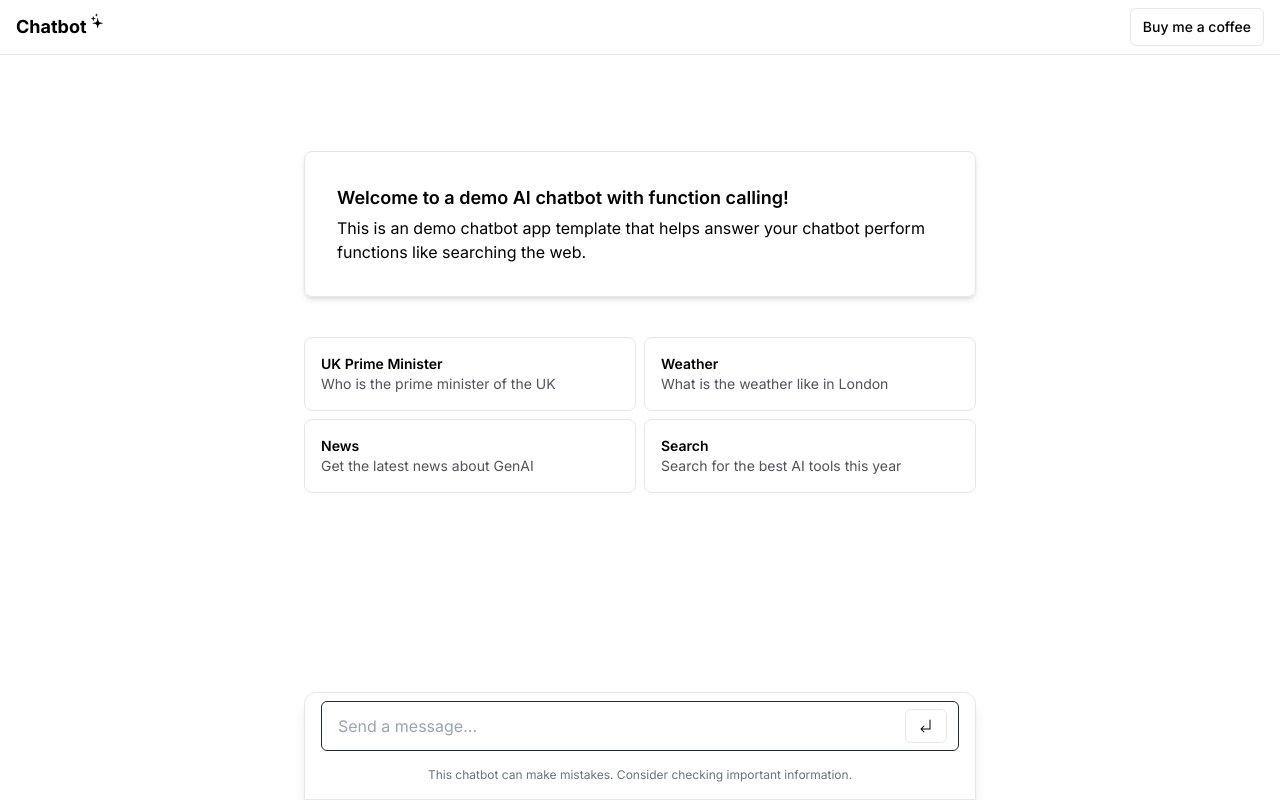
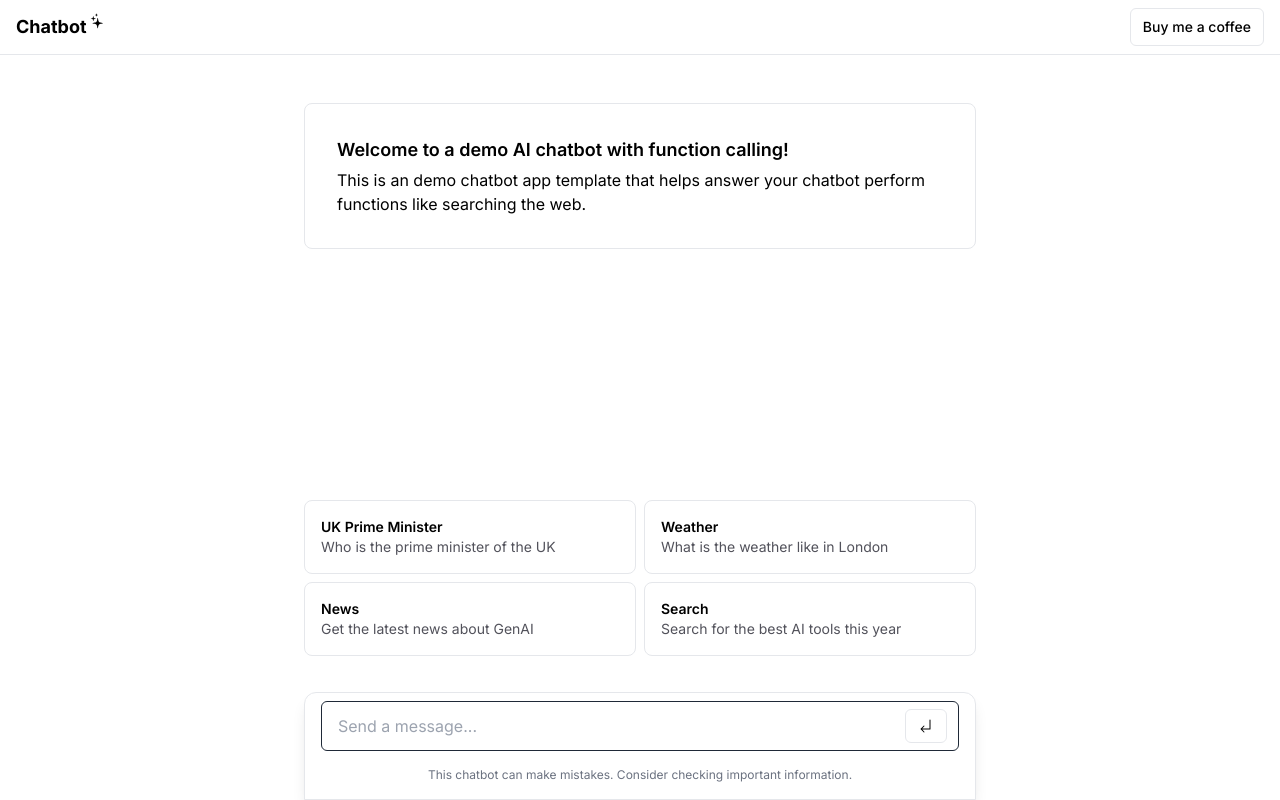
Before and after one commit to aranbruce/ai-chatbot, a Next.js app: page / in a window 1280 px wide. Built offline with nearby package versions, Linux system fonts and the light colour scheme.

Commit message:
additional ui improvements

```diff
--- a/app/globals.css
+++ b/app/globals.css
@@ -16,7 +16,15 @@
     @apply contents;
   }
 
+  .messages ol > *, .messages ul > * {
+    @apply contents;
+  }
+
   .messages pre {
-    @apply bg-gray-100 border p-4 rounded-lg max-w-full overflow-x-auto whitespace-pre-wrap text-wrap text-sm;
+    @apply bg-gray-800 text-gray-100 border p-4 rounded-lg max-w-full overflow-x-auto whitespace-pre-wrap text-wrap text-sm;
+  }
+
+  .messages > code {
+    @apply contents;
   }
 }
--- a/components/button.tsx
+++ b/components/button.tsx
@@ -7,7 +7,7 @@ interface ButtonProps {
   ariaLabel?: string;
 }
 
-const Button: React.FC<ButtonProps> = ({ onClick, children, href, disabled, ariaLabel }) => {
+const Button = ({ onClick, children, href, disabled, ariaLabel }:ButtonProps) => {
   return href ? (
     <a href={href} aria-disabled={disabled}
       className="
--- a/components/chat.tsx
+++ b/components/chat.tsx
@@ -31,30 +31,6 @@ export default function Chat() {
   const [scrollUser, setScrollUser] = useState(true);
 
   const messagesContainerRef = useRef<HTMLDivElement>(null);
-
-  const exampleMessages = [
-    {
-      heading: "UK Prime Minister",
-      subheading: 'Who is the prime minister of the UK',
-      message: "Who is the prime minister of the UK"
-    },
-    {
-      heading: "Weather",
-      subheading: 'What is the weather like in London',
-      message: "What is the weather like in London"
-    },
-    {
-      heading: "News",
-      subheading: 'Get the latest news about GenAI',
-      message: "Get the latest news about GenAI"
-    },
-    {
-      heading: "Search",
-      subheading: 'Search for the best AI tools this year',
-      message: "Search for the best AI tools this year"
-    }
-
-  ]
 
   useEffect(() => {
     const handleScroll = () => {
@@ -99,7 +75,7 @@ export default function Chat() {
     }, 500);
   }
 
-  const handleSuggesstionClick = async (suggestion: string) => {
+  const handleExampleClick = async (suggestion: string) => {
     const userMessage = {
       id: uuidv4(),
       role: 'user',
@@ -140,28 +116,10 @@ export default function Chat() {
     };
 
   return (
-    <div ref={messagesContainerRef} className="flex flex-col grow items-center w-full h-full pt-24 pb-40 mx-auto stretch px-5 overflow-scroll">
-      <div className="flex flex-col max-w-2xl gap-y-10 w-full mx-auto stretch">
+    <div ref={messagesContainerRef} className="flex flex-col justify-start grow items-center w-full h-full pt-12 pb-32 mx-auto stretch px-5 overflow-scroll">
+      <div className="flex flex-col min-h-full max-w-2xl gap-y-10 w-full mx-auto stretch">
         {messages.filter(message => message.role === 'user' || message.role === 'assistant').length === 0 ? (
-          <>
-            <EmptyScreen />
-            <div className="mb-4 grid grid-cols-2 gap-2 px-4 sm:px-0">
-              {exampleMessages.map((example, index) => (
-                <div
-                  key={example.heading}
-                  className={`cursor-pointer rounded-lg border bg-white p-4 hover:bg-zinc-50 dark:bg-zinc-950 dark:hover:bg-zinc-900 ${
-                    index > 1 && 'hidden md:block'
-                  }`}
-                  onClick={() => handleSuggesstionClick(example.message)}
-                >
-                  <div className="text-sm font-semibold">{example.heading}</div>
-                  <div className="text-sm text-zinc-600">
-                    {example.subheading}
-                  </div>
-                </div>
-              ))}
-            </div>
-          </>
+          <EmptyScreen handleExampleClick={handleExampleClick}/>
         ) : (
           messages.map(message => (
             <MessageCard key={message.id} id={message.id} role={message.role} content={message.content}/>
--- a/components/empty-screen.tsx
+++ b/components/empty-screen.tsx
@@ -1,15 +1,58 @@
+interface EmptyScreenProps {
+  handleExampleClick: (message: string) => void;
+}
 
-const EmptyScreen = () => {
+const exampleMessages = [
+  {
+    heading: "UK Prime Minister",
+    subheading: 'Who is the prime minister of the UK',
+    message: "Who is the prime minister of the UK"
+  },
+  {
+    heading: "Weather",
+    subheading: 'What is the weather like in London',
+    message: "What is the weather like in London"
+  },
+  {
+    heading: "News",
+    subheading: 'Get the latest news about GenAI',
+    message: "Get the latest news about GenAI"
+  },
+  {
+    heading: "Search",
+    subheading: 'Search for the best AI tools this year',
+    message: "Search for the best AI tools this year"
+  }
+]
+
+
+
+const EmptyScreen = ({handleExampleClick}:EmptyScreenProps) => {
   return (
-    <>
-      <div className="bg-background flex flex-col gap-1 rounded-lg border p-8 shadow-md">
+    <div className="flex flex-col h-full justify-between gap-2">
+      <div className="bg-background flex flex-col gap-1 rounded-lg border p-8">
         <h1 className="text-lg font-semibold">Welcome to a demo AI chatbot with function calling!</h1>
         <p className="text-muted-foreground leading-normal">
           This is an demo chatbot app template that helps answer your chatbot perform functions like searching the web.
         </p>
       </div>
-      {/* <div onClick={() => handleSuggesstionClick("What's the weather in London")} className="rounded-lg border p-4">Click me</div> */}
-    </>
+      <div className="mb-4 grid grid-cols-2 gap-2 px-4 sm:px-0">
+        {exampleMessages.map((example, index) => (
+          <div
+            key={example.heading}
+            className={`cursor-pointer rounded-lg border bg-white p-4 hover:bg-zinc-50 dark:bg-zinc-950 dark:hover:bg-zinc-900 ${
+              index > 1 && 'hidden md:block'
+            }`}
+            onClick={() => handleExampleClick(example.message)}
+          >
+            <div className="text-sm font-semibold">{example.heading}</div>
+            <div className="text-sm text-zinc-600">
+              {example.subheading}
+            </div>
+          </div>
+        ))}
+      </div>
+    </div>
   )
 }
 
--- a/components/message-card.tsx
+++ b/components/message-card.tsx
@@ -12,7 +12,7 @@ const Message = ({id, role, content}:MessageProps) => {
   return (
     role === "system" ? null :
       (
-        <div key={id} className="messages whitespace-pre-wrap flex flex-row gap-3 items-start">
+        <div key={id} className="messages whitespace-pre-wrap flex flex-row gap-3 items-start last:pb-32">
           <div className="flex flex-row gap-4 items-center">
             <div className="flex h-7 w-7 shrink-0 select-none items-center justify-center rounded-md border shadow-sm bg-background">
               {role === "user" ? (
```
